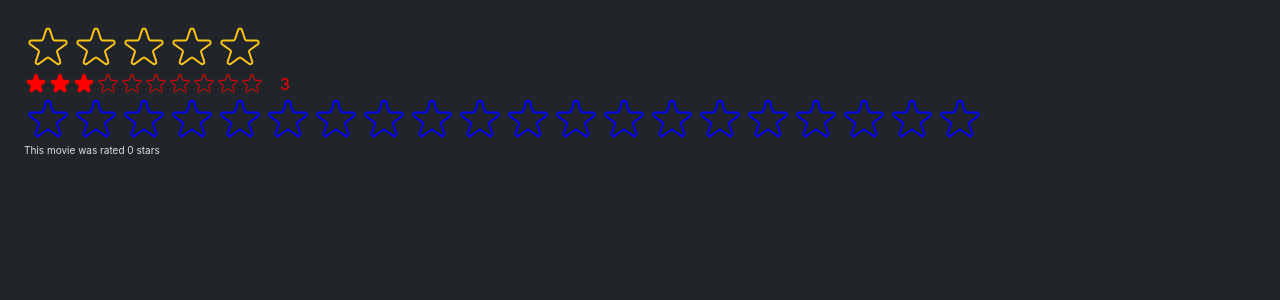
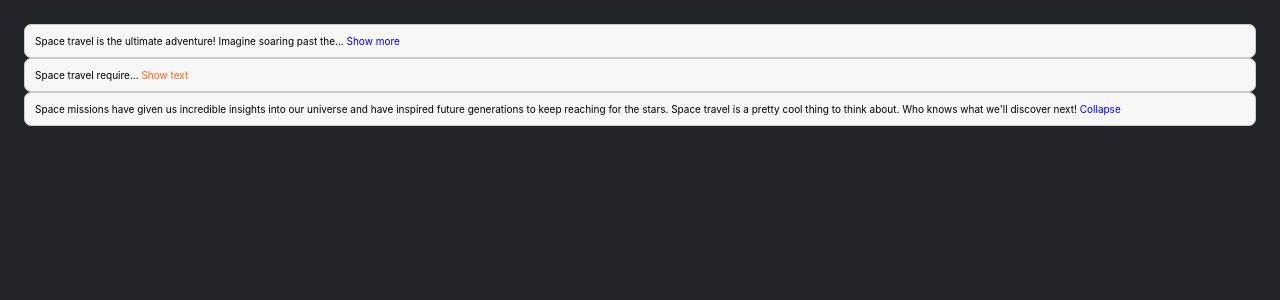
Before and after one commit to marcuschui2022/usepopcorn, a React (Create React App) app: page / in a window 1280 px wide. Shown: the top 300 px of the page. Built offline with nearby package versions, Linux system fonts and the light colour scheme.

Commit message:
practice everything that comes before.

```diff
--- /dev/null
+++ b/src/TextExpander.js
@@ -0,0 +1,45 @@
+import { useState } from "react";
+import PropTypes from "prop-types";
+
+TextExpander.prototype = {
+  children: PropTypes.string.isRequired,
+  className: PropTypes.string,
+  collapsedNumWords: PropTypes.number,
+  buttonColor: PropTypes.string,
+  expanded: PropTypes.bool,
+  expandButtonText: PropTypes.string,
+  collapseButtonText: PropTypes.string,
+};
+export default function TextExpander({
+  children,
+  className = "text-expander-box",
+  collapsedNumWords = 65,
+  buttonColor = "blue",
+  expanded = false,
+  expandButtonText = "Show more",
+  collapseButtonText = "Collapse",
+}) {
+  const [isExpanded, setIsExpanded] = useState(expanded);
+
+  function handleOnClick() {
+    setIsExpanded(!isExpanded);
+  }
+
+  const spanStyle = {
+    color: buttonColor,
+    cursor: "pointer",
+  };
+
+  return (
+    <div className={className}>
+      <span>
+        {isExpanded
+          ? children
+          : children.slice(0, collapsedNumWords).trim() + "..."}
+      </span>
+      <span style={spanStyle} onClick={handleOnClick}>
+        {isExpanded ? ` ${collapseButtonText}` : ` ${expandButtonText}`}
+      </span>
+    </div>
+  );
+}
--- a/src/index.css
+++ b/src/index.css
@@ -379,3 +379,11 @@
 </svg>
 
 */
+
+.text-expander-box {
+    padding: 10px;
+    border: 1px solid #ccc;
+    border-radius: 7px;
+    background-color: #f7f7f7;
+    color: black;
+}
--- a/src/index.js
+++ b/src/index.js
@@ -2,6 +2,7 @@
 import ReactDOM from "react-dom/client";
 import "./index.css";
 import StarRating from "./StarRating";
+import TextExpander from "./TextExpander";
 
 // import App from './App';
 
@@ -19,17 +20,44 @@
 root.render(
   <React.StrictMode>
     {/*<App/>*/}
-    <StarRating
-      maxRating={5}
-      messages={["Terrible", "Bad", "Okay", "Good", "Amazing"]}
-    />
-    <StarRating
-      maxRating={10}
-      size={24}
-      color="red"
-      className="test"
-      defaultRating={3}
-    />
-    <Test />
+    {/*<StarRating*/}
+    {/*  maxRating={5}*/}
+    {/*  messages={["Terrible", "Bad", "Okay", "Good", "Amazing"]}*/}
+    {/*/>*/}
+    {/*<StarRating*/}
+    {/*  maxRating={10}*/}
+    {/*  size={24}*/}
+    {/*  color="red"*/}
+    {/*  className="test"*/}
+    {/*  defaultRating={3}*/}
+    {/*/>*/}
+    {/*<Test />*/}
+    <TextExpander>
+      Space travel is the ultimate adventure! Imagine soaring past the stars and
+      exploring new worlds. It's the stuff of dreams and science fiction, but
+      believe it or not, space travel is a real thing. Humans and robots are
+      constantly venturing out into the cosmos to uncover its secrets and push
+      the boundaries of what's possible.
+    </TextExpander>
+
+    <TextExpander
+      collapsedNumWords={20}
+      expandButtonText="Show text"
+      collapseButtonText="Collapse text"
+      buttonColor="#ff6622"
+    >
+      Space travel requires some seriously amazing technology and collaboration
+      between countries, private companies, and international space
+      organizations. And while it's not always easy (or cheap), the results are
+      out of this world. Think about the first time humans stepped foot on the
+      moon or when rovers were sent to roam around on Mars.
+    </TextExpander>
+
+    <TextExpander expanded={true} className="text-expander-box">
+      Space missions have given us incredible insights into our universe and
+      have inspired future generations to keep reaching for the stars. Space
+      travel is a pretty cool thing to think about. Who knows what we'll
+      discover next!
+    </TextExpander>
   </React.StrictMode>,
 );
```
Lines whose indentation alone changed are shown as unchanged.
